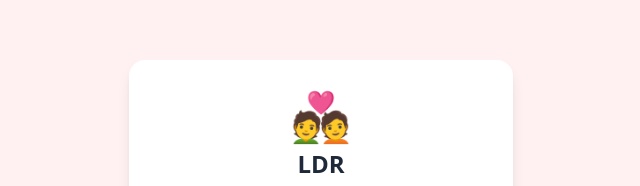
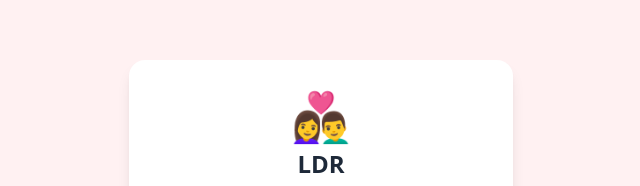
Before and after one commit to chud-lori/ldr, a React (Vite) app in the folder client/: page / in a window 1280 px wide. Shown: the part 111-297 px from the top of the page, without its empty margins (319-959 px from the left). Built offline with nearby package versions, Linux system fonts and the light colour scheme.

Commit message:
Fix icon

```diff
--- a/client/src/pages/Dashboard.jsx
+++ b/client/src/pages/Dashboard.jsx
@@ -61,7 +61,7 @@ function StatsCard({ code, roomData, t }) {
         {[
           { val: stats.streak, label: 'day streak', emoji: '🔥' },
           { val: stats.journalDays, label: 'journal days', emoji: '📓' },
-          { val: stats.roomDays, label: 'days together', emoji: '💑' },
+          { val: stats.roomDays, label: 'days together', emoji: '👩‍❤️‍👨' },
         ].map(({ val, label, emoji }) => (
           <div key={label} className={`rounded-xl py-3 px-2 ${t.codeBg}`}>
             <div className="text-xl mb-0.5">{emoji}</div>
--- a/client/src/pages/Home.jsx
+++ b/client/src/pages/Home.jsx
@@ -76,7 +76,7 @@ export default function Home() {
       store.set('roomCode', data.room.code)
       store.set('roomData', data.room)
       setTheme(data.room.theme || DEFAULT_THEME)
-      toast(isRejoin ? `Welcome back! You're in room ${data.room.code} 💑` : `You joined room ${data.room.code}! 💑`, 'success')
+      toast(isRejoin ? `Welcome back! You're in room ${data.room.code} 👩‍❤️‍👨` : `You joined room ${data.room.code}! 👩‍❤️‍👨`, 'success')
       nav('/dashboard')
     } catch (err) {
       setError(err.message)
@@ -89,7 +89,7 @@ export default function Home() {
     <div className="min-h-screen bg-rose-50 flex flex-col items-center justify-center p-4 gap-4">
       <div className="bg-white rounded-2xl shadow-lg p-8 w-full max-w-sm">
         <div className="text-center mb-6">
-          <div className="text-5xl mb-2">💑</div>
+          <div className="text-5xl mb-2">👩‍❤️‍👨</div>
           <h1 className="text-2xl font-bold text-gray-800">LDR</h1>
           <p className="text-gray-400 text-sm mt-1">Stay close, no matter the distance</p>
         </div>
```
Also changed, not shown: client/public/og-image.svg.
